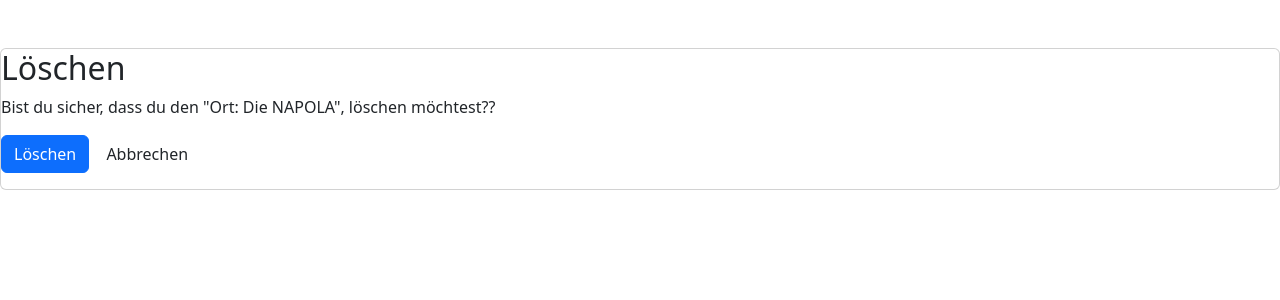
After one commit to Explorier95/ForgottenPlaces, a Django app: page /place/delete/3/ in a window 1280 px wide. The commit adds this page. Shown: the top 300 px of the page. Run offline with Django 4.2, Linux system fonts and the light colour scheme; data comes from the database, SQL or seed files in the repository; both versions use the stored data as it was after the commit; some libraries are stand-ins or nearby versions.

Commit message:
Bedingtes Löschen nun Funktional.

```diff
--- a/Forgotten/forms.py
+++ b/Forgotten/forms.py
@@ -8,4 +8,5 @@ class PlacesForm(ModelForm):
         exclude = ()
         labels ={'story_field':'Zum Ort',
                  'upload_picture':'Bild hinzufügen',
-                 'location_map':'Geo-Daten für die Karte hinzufügen'}
+                 'location_map':'Geo-Daten für die Karte hinzufügen',
+                 'place_delete':'Ja,Löschen!'}
--- a/Forgotten/views.py
+++ b/Forgotten/views.py
@@ -1,27 +1,28 @@
-from django.shortcuts import render, redirect, get_object_or_404
+from django.shortcuts import render
 from django.contrib import messages
+from django.views.generic.edit import DeleteView, UpdateView
 from django.http import HttpResponseRedirect
 from django.urls import reverse_lazy
 from django.urls import reverse
 from Forgotten.models import *
 from Forgotten.forms import *
+from .models import Places
 
 
 # Create your views here.
-
+#gibt die List-Elemente aus
 def get_place_list(request):
     places = Places.objects.all().order_by('name')
 
     return render(request, 'Forgotten/place_list.html', {'page_title': 'Meine Orte',
                                                          'Places': places, })
+#Funktion zum direkten Löschen von List-Elementen
+# def place_delete(request, pk=None):
+#     place = Places.objects.get(pk=pk)
+#     place.delete()
+#     return HttpResponseRedirect(reverse('place_list'))
 
-#geht noch nicht steht im Konflikt zu places_details es fehlt noch eine Abfrage...
-def place_delete(request, pk=None):
-    place = Places.objects.get(pk=pk)
-    place.delete()
-    return HttpResponseRedirect(reverse('place_list'))
-
-
+#Funktion zum Speichern von neuen List-Elementen
 def place_details(request, pk=None):
     if pk:
         places = Places.objects.get(pk=pk)
@@ -41,3 +42,22 @@ def place_details(request, pk=None):
 
     return render(request, 'Forgotten/place_details.html', {'page_title': 'Orte hinzufügen',
                                                             'form': form})
+
+class PlaceDelete(DeleteView):
+    model = Places
+    context_object_name = 'place'
+    success_url = reverse_lazy('place_list')
+
+    def form_valid(self, form):
+        messages.success(self.request, "Der Ort wurde erfolgreich gelöscht.")
+        return super(PlaceDelete, self).form_valid(form)
+
+    # Wenn Update benötigt wird ...
+    # class PlaceUpdate(UpdateView):
+    #     model = Places
+    #     fields = ['name', 'story_field', 'upload_picture', 'location_map']
+    #     success_url = reverse_lazy('place_list')
+    #
+    #     def form_valid(self, form):
+    #         messages.success(self.request, "Der Ort wurde erfolgreich aktualisiert.")
+    #         return super(PlaceUpdate, self).form_valid(form)
--- a/ForgottenPlaces/urls.py
+++ b/ForgottenPlaces/urls.py
@@ -17,7 +17,7 @@ from django.contrib import admin
 from django.urls import path
 from django.conf import settings
 from django.conf.urls.static import static
-from Forgotten.views import get_place_list, place_details, place_delete
+from Forgotten.views import get_place_list, place_details, PlaceDelete  # place_delete
 
 urlpatterns = [
 
@@ -25,8 +25,10 @@ urlpatterns = [
                   path('places/', get_place_list, name='place_list'),
                   path('places/add/', place_details, name='add_places'),
                   path('places/edit/<int:pk>', place_details, name='edit_place'),
-                  path('places/place_delete/<int:pk>', place_delete, name='place_delete'),
-                  # path('place_delete/<int:pk>', place_delete, name="place-delete"),
-                  # path('place_delete/<int:id>/', place_delete, name='place_delete'),
-                  # path('places/edit/<int:pk>', place_delete, name='place-delete'),
+                  path('place/delete/<int:pk>/', PlaceDelete.as_view(), name='place-delete'),
+                  # Wenn Update benötigt wird ...
+                  # path('place/update/<int:pk>/', PlaceUpdate.as_view(), name='place-update'),
+                  # URL zum direkten löschen
+                  # -> path('places/place_delete/<int:pk>', place_delete, name='place_delete'),
+
               ] + static(settings.MEDIA_URL, document_root=settings.MEDIA_ROOT)
--- /dev/null
+++ b/templates/Forgotten/places_confirm_delete.html
@@ -0,0 +1,18 @@
+{% extends 'Forgotten/base.html' %}
+{% load bootstrap5 %}
+
+{%block content%}
+<div class="center">
+	<form method="post" class="card">
+        {% bootstrap_form form %}
+		{% csrf_token %}
+		<h2>Löschen</h2>
+		<p>Bist du sicher, dass du den "{{place}}", löschen möchtest??</p>
+		<p class="form-buttons">
+			<input type="submit" class="btn btn-primary" value="Löschen">
+			<a href="{% url 'place_list'%}" class="btn btn-outline">Abbrechen</a>
+		</p>
+	</form>
+</div>
+
+{%endblock content%}
```
Also changed, not shown: templates/Forgotten/place_confirm_delete.html (deleted, +0 -10 lines), templates/Forgotten/place_details.html (+2 -5 lines), templates/Forgotten/place_list.html (+3 -5 lines), db.sqlite3, 1 other file.
